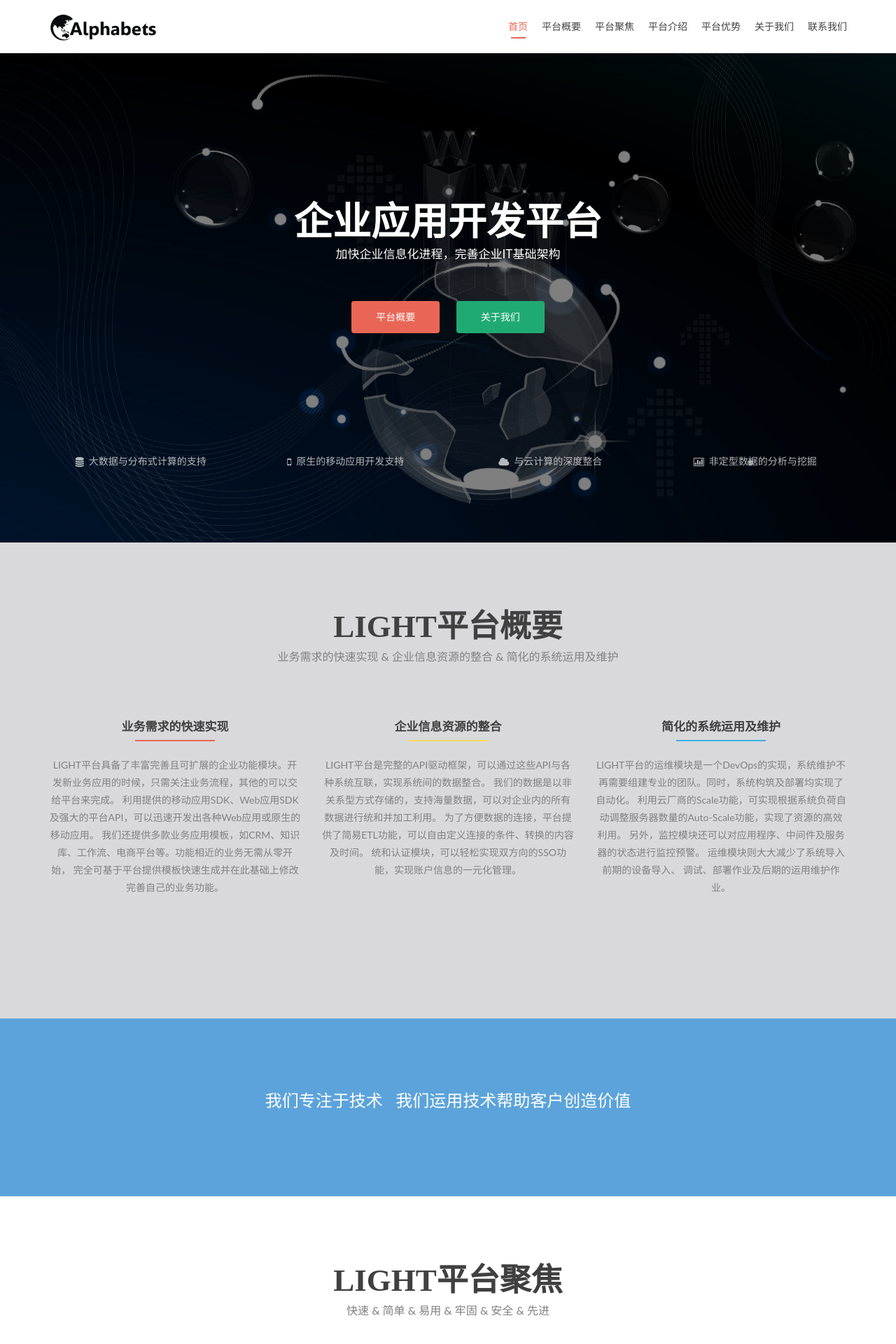
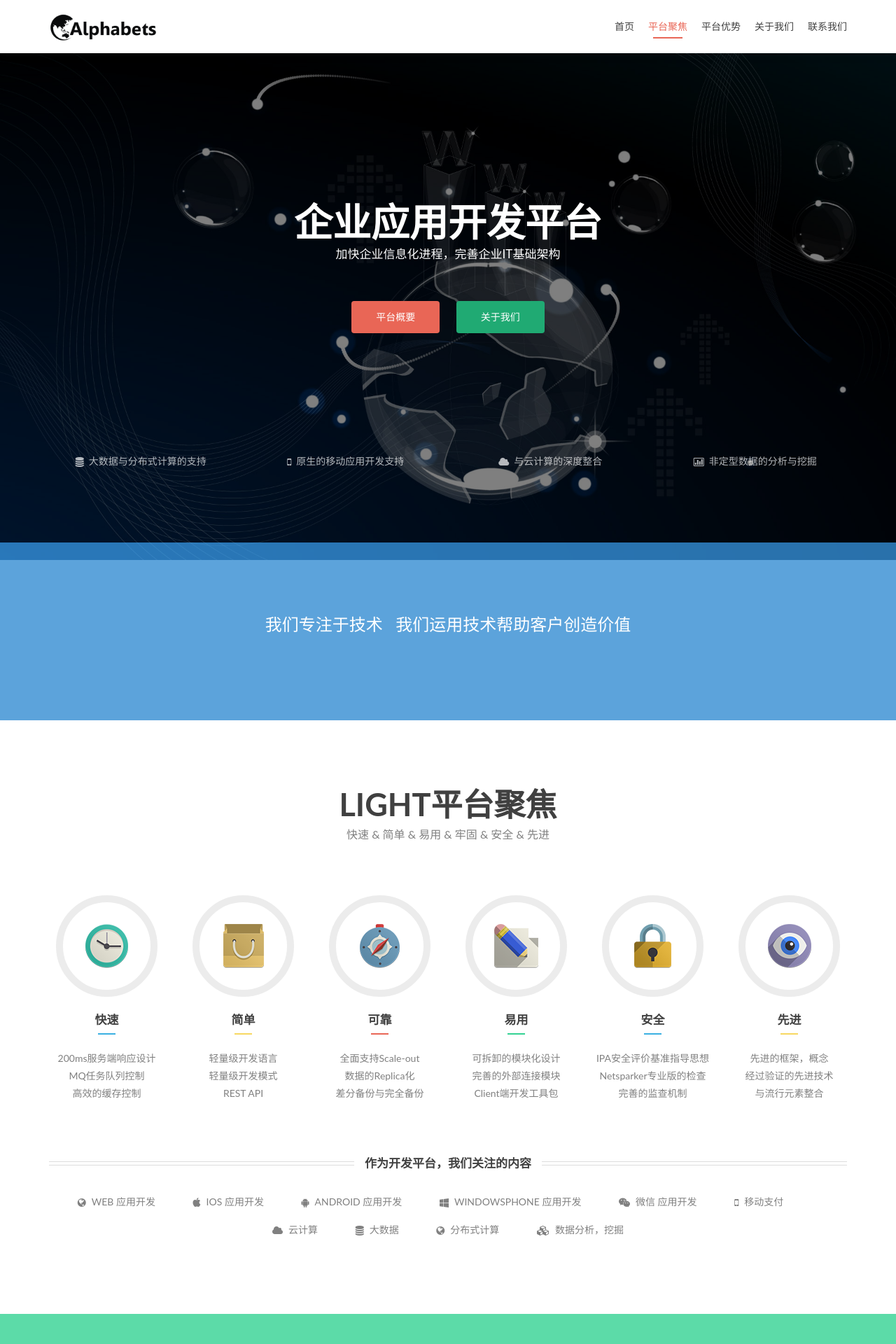
Before and after one commit to LightCircle/HomePage, a PHP site: page / in a window 1280 px wide. Shown: the top 1920 px of the page at 70% size. Run offline with PHP 8.4, Linux system fonts and the light colour scheme.

Commit message:
平台介绍统合修改

```diff
--- a/css/styles.css
+++ b/css/styles.css
@@ -102,7 +102,7 @@ h1,h2,h3,h4,h5,h6 {
 }
 
 h1,h2 {
-	font-family: 'STFangsong', 'Montserrat', 'sans-serif';
+	/*font-family: 'STFangsong', 'Montserrat', 'sans-serif';*/
 	font-weight: 700;
 	text-transform: uppercase;
 }
@@ -347,7 +347,7 @@ input:focus {
 -----------------------------------------*/
 
 /*** SECTION HEADERS ***/
-.focus,.works,.about-us,.features,.packages,.products,.testimonial,.contact-us {
+.focus,.works,.about-us,.packages,.products,.testimonial,.contact-us {
 	padding-top: 100px;
 }
 .section-header {
--- a/index.html
+++ b/index.html
@@ -71,10 +71,10 @@
 			<nav class="navbar-collapse bs-navbar-collapse collapse" role="navigation" style="height: 1px;">
 			<ul class="nav navbar-nav navbar-right responsive-nav main-nav-list">
 				<li><a href="#home">首页</a></li>
-        <li><a href="#service">平台概要</a></li>
+        <!--<li><a href="#service">平台概要</a></li>-->
         <li><a href="#focus">平台聚焦</a></li>
-				<li><a href="#works">平台介绍</a></li>
-        <li><a href="#features">平台优势</a></li>
+				<!--<li><a href="#works">平台介绍</a></li>-->
+        <li><a href="#works">平台优势</a></li>
 				<li><a href="#aboutus">关于我们</a></li>
 				<li><a href="#contact">联系我们</a></li>
 			</ul>
@@ -123,62 +123,6 @@
 </header> <!-- / END HOME SECTION  -->
 
 
-<!-- =========================
-   SERVICE SECTION
-============================== -->
-
-<section class="focus" id="service" style="background-color: #d9d9db;">
-  <div class="container">
-
-    <!-- SECTION HEADER -->
-    <div class="section-header">
-
-      <!-- SECTION TITLE -->
-      <h2 class="dark-text">Light平台概要</h2>
-
-      <!-- SHORT DESCRIPTION ABOUT THE SECTION -->
-      <h6>
-        业务需求的快速实现 &amp; 企业信息资源的整合 &amp; 简化的系统运用及维护
-      </h6>
-    </div>
-    <!-- / END SECTION HEADER -->
-
-    <!-- 3 SERVICE BOXES -->
-    <div class="row">
-
-      <!-- FIRST SERVICE BOXES -->
-      <div class="col-lg-4 col-sm-4 focus-box red">
-        <h5 class="red-border-bottom">业务需求的快速实现</h5> <!-- FOCUS HEADING -->
-        <p> <!-- SERVICE DESCRIPTION -->
-          LIGHT平台具备了丰富完善且可扩展的企业功能模块。开发新业务应用的时候，只需关注业务流程，其他的可以交给平台来完成。
-          利用提供的移动应用SDK、Web应用SDK及强大的平台API，可以迅速开发出各种Web应用或原生的移动应用。 我们还提供多款业务应用模板，如CRM、知识库、工作流、电商平台等。功能相近的业务无需从零开始，
-          完全可基于平台提供模板快速生成并在此基础上修改完善自己的业务功能。
-        </p>
-      </div>
-      <!-- / END FIRST SERVICE BOX. Other boxes has same format -->
-
-      <div class="col-lg-4 col-sm-4 focus-box yellow">
-        <h5 class="yellow-border-bottom">企业信息资源的整合</h5>
-        <p>
-          LIGHT平台是完整的API驱动框架，可以通过这些API与各种系统互联，实现系统间的数据整合。 我们的数据是以非关系型方式存储的，支持海量数据，可以对企业内的所有数据进行统和并加工利用。 为了方便数据的连接，平台提供了简易ETL功能，可以自由定义连接的条件、转换的内容及时间。
-          统和认证模块，可以轻松实现双方向的SSO功能，实现账户信息的一元化管理。
-        </p>
-      </div>
-
-      <div class="col-lg-4 col-sm-4 focus-box blue">
-        <h5 class="blue-border-bottom">简化的系统运用及维护</h5>
-        <p>
-          LIGHT平台的运维模块是一个DevOps的实现，系统维护不再需要组建专业的团队。同时，系统构筑及部署均实现了自动化。
-          利用云厂商的Scale功能，可实现根据系统负荷自动调整服务器数量的Auto-Scale功能，实现了资源的高效利用。 另外，监控模块还可以对应用程序、中间件及服务器的状态进行监控预警。 运维模块则大大减少了系统导入前期的设备导入、
-          调试、部署作业及后期的运用维护作业。
-        </p>
-      </div>
-    </div>
-    <!-- / END 3 SERVICE BOXES -->
-
-  </div> <!-- / END CONTAINER -->
-</section>  <!-- / END SERVICE SECTION -->
-
 <section class="separator-one" style="background: rgba(52, 140, 210, 0.8);">
   <div class="color-overlay">
     <h3 class="container text">
@@ -186,6 +130,61 @@
     </h3>
   </div>
 </section>  <!-- / END SEPARATOR -->
+<!-- =========================
+   SERVICE SECTION
+============================== -->
+
+<!--<section class="focus" id="service" style="background-color: #d9d9db;">-->
+  <!--<div class="container">-->
+
+    <!--&lt;!&ndash; SECTION HEADER &ndash;&gt;-->
+    <!--<div class="section-header">-->
+
+      <!--&lt;!&ndash; SECTION TITLE &ndash;&gt;-->
+      <!--<h2 class="dark-text">Light平台概要</h2>-->
+
+      <!--&lt;!&ndash; SHORT DESCRIPTION ABOUT THE SECTION &ndash;&gt;-->
+      <!--<h6>-->
+        <!--业务需求的快速实现 &amp; 企业信息资源的整合 &amp; 简化的系统运用及维护-->
+      <!--</h6>-->
+    <!--</div>-->
+    <!--&lt;!&ndash; / END SECTION HEADER &ndash;&gt;-->
+
+    <!--&lt;!&ndash; 3 SERVICE BOXES &ndash;&gt;-->
+    <!--<div class="row">-->
+
+      <!--&lt;!&ndash; FIRST SERVICE BOXES &ndash;&gt;-->
+      <!--<div class="col-lg-4 col-sm-4 focus-box red">-->
+        <!--<h5 class="red-border-bottom">业务需求的快速实现</h5> &lt;!&ndash; FOCUS HEADING &ndash;&gt;-->
+        <!--<p> &lt;!&ndash; SERVICE DESCRIPTION &ndash;&gt;-->
+          <!--LIGHT平台具备了丰富完善且可扩展的企业功能模块。开发新业务应用的时候，只需关注业务流程，其他的可以交给平台来完成。-->
+          <!--利用提供的移动应用SDK、Web应用SDK及强大的平台API，可以迅速开发出各种Web应用或原生的移动应用。 我们还提供多款业务应用模板，如CRM、知识库、工作流、电商平台等。功能相近的业务无需从零开始，-->
+          <!--完全可基于平台提供模板快速生成并在此基础上修改完善自己的业务功能。-->
+        <!--</p>-->
+      <!--</div>-->
+      <!--&lt;!&ndash; / END FIRST SERVICE BOX. Other boxes has same format &ndash;&gt;-->
+
+      <!--<div class="col-lg-4 col-sm-4 focus-box yellow">-->
+        <!--<h5 class="yellow-border-bottom">企业信息资源的整合</h5>-->
+        <!--<p>-->
+          <!--LIGHT平台是完整的API驱动框架，可以通过这些API与各种系统互联，实现系统间的数据整合。 我们的数据是以非关系型方式存储的，支持海量数据，可以对企业内的所有数据进行统和并加工利用。 为了方便数据的连接，平台提供了简易ETL功能，可以自由定义连接的条件、转换的内容及时间。 -->
+          <!--统和认证模块，可以轻松实现双方向的SSO功能，实现账户信息的一元化管理。-->
+        <!--</p>-->
+      <!--</div>-->
+
+      <!--<div class="col-lg-4 col-sm-4 focus-box blue">-->
+        <!--<h5 class="blue-border-bottom">简化的系统运用及维护</h5>-->
+        <!--<p>-->
+          <!--LIGHT平台的运维模块是一个DevOps的实现，系统维护不再需要组建专业的团队。同时，系统构筑及部署均实现了自动化。-->
+          <!--利用云厂商的Scale功能，可实现根据系统负荷自动调整服务器数量的Auto-Scale功能，实现了资源的高效利用。 另外，监控模块还可以对应用程序、中间件及服务器的状态进行监控预警。 运维模块则大大减少了系统导入前期的设备导入、-->
+          <!--调试、部署作业及后期的运用维护作业。-->
+        <!--</p>-->
+      <!--</div>-->
+    <!--</div>-->
+    <!--&lt;!&ndash; / END 3 SERVICE BOXES &ndash;&gt;-->
+
+  <!--</div> &lt;!&ndash; / END CONTAINER &ndash;&gt;-->
+<!--</section>  &lt;!&ndash; / END SERVICE SECTION &ndash;&gt;-->
 
 <!-- =========================
    FOCUS SECTION
@@ -336,11 +335,11 @@
 	<div class="section-header">
 
 		<!-- SECTION TITLE -->
-		<h2 class="dark-text">Light平台介绍</h2>
+		<h2 class="dark-text">Light平台优势</h2>
 
 		<!-- SHORT DESCRIPTION ABOUT THE SECTION -->
 		<h6>
-      Light平台随着企业业务的发展而不断丰富与完善。
+      平台随着企业业务的发展而不断丰富与完善<br>我们为您提供企业应用所需系统和独立模块
 		</h6>
 	</div>
 	<!-- / END SECTION HEADER -->
@@ -402,13 +401,13 @@
 
 		  <!-- PROJECT -->
       <li style="width: 33%; padding-right: 5px; padding-bottom: 5px;">
-      <a href="project4.html" class="more"><img src="images/portfolio/4.png"  alt="project"/>
+      <a href="project4.html" class="more"><img src="images/portfolio/7.png"  alt="project"/>
 			<div class="project-info">
 				<div class="project-details">
 					<h5 class="white-text red-border-bottom">
-					  模式</h5>
+					  Value</h5>
 					<div class="details white-text">
-						平台及产品的发展模式
+						企业级应用平台三大价值
 					</div>
 				</div>
 			</div>
@@ -422,9 +421,9 @@
 			<div class="project-info">
 				<div class="project-details">
 					<h5 class="white-text red-border-bottom">
-            系统结构</h5>
+            Architecture</h5>
 					<div class="details white-text">
-            平台的系统结构及概念
+            平台的系统架构
 					</div>
 				</div>
 			</div>
@@ -434,13 +433,13 @@
 
       <!-- PROJECT -->
       <li style="width: 33%; padding-right: 5px; padding-bottom: 5px;">
-      <a href="project6.html" class="more"><img src="images/portfolio/6.png" alt="project"/>
+      <a href="project6.html" class="more"><img src="images/portfolio/8.png" alt="project"/>
 			<div class="project-info">
 				<div class="project-details">
 					<h5 class="white-text red-border-bottom">
-					  产品与服务</h5>
+					  Products</h5>
 					<div class="details white-text">
-            我们的产品及服务与平台的关系
+            基于平台的产品及服务
 					</div>
 				</div>
 			</div>
@@ -512,44 +511,22 @@
 
 
 <!-- =========================
-   NEWSETTER
-============================== -->
-
-<section class="newsletter" id="newsletter">
-  <div class="container">
-    <h3 class="white-text">Stay in touch</h3> <!-- NEWSLETTER SECTION HEADING -->
-    <div class="sub-heading white-text">
-      Sign Up for Email Updates on on News &amp; Offers
-    </div>
-
-    <!-- SUBSCRIPTION FORM -->
-    <form action="#" class="subscription" role="form">
-      <input type="email" placeholder="Enter email" class="form-control input-box">
-      <button class="btn btn-primary custom-button red-btn">Sign Up</button>
-    </form>
-    <!-- / END SUBSCRIPTION FORM -->
-
-  </div> <!-- / END CONTAINER -->
-</section> <!-- / END NEWSLETTER SECTION -->
-
-
-<!-- =========================
    FEATURES SECTION
 ============================== -->
 <section class="features" id="features">
 <div class="container">
 
 		<!-- SECTION HEADER -->
-	<div class="section-header">
+	<!--<div class="section-header">-->
 
 		<!-- SECTION TITLE -->
-		<h2 class="dark-text">Light平台优势</h2>
+		<!--<h2 class="dark-text">十大特点</h2>-->
 
 		<!-- SHORT DESCRIPTION ABOUT THE SECTION -->
-		<h6>
-			我们为您提供企业应用所需的子系统 & 模块
-		</h6>
-	</div>
+		<!--<h6>-->
+			<!--我们为您提供企业应用所需的子系统 & 模块-->
+		<!--</h6>-->
+	<!--</div>-->
 	<!-- / END SECTION HEADER -->
 
 	<!-- FEATURS -->
@@ -691,6 +668,27 @@
 </div> <!-- / END CONTAINER -->
 </section> <!-- / END FEATURES SECTION -->
 
+
+<!-- =========================
+   NEWSETTER
+============================== -->
+
+<section class="newsletter" id="newsletter">
+  <div class="container">
+    <h3 class="white-text">如果您感兴趣 请让我们知道</h3> <!-- NEWSLETTER SECTION HEADING -->
+    <!--<div class="sub-heading white-text">-->
+      <!--请让我们知道-->
+    <!--</div>-->
+
+    <!-- SUBSCRIPTION FORM -->
+    <form action="#" class="subscription" role="form">
+      <!--<input type="email" placeholder="Enter email" class="form-control input-box">-->
+      <button class="btn btn-primary custom-button red-btn">说点什么</button>
+    </form>
+    <!-- / END SUBSCRIPTION FORM -->
+
+  </div> <!-- / END CONTAINER -->
+</section> <!-- / END NEWSLETTER SECTION -->
 
 <!-- =========================
    ABOUT US SECTION
```
Also changed, not shown: project4.html (+17 -11 lines), project5.html (+10 -6 lines), project6.html (+13 -7 lines), images/portfolio/7.jpg (deleted), images/portfolio/7.png (added), images/portfolio/8.jpg (deleted), images/portfolio/9.jpg (deleted), 1 other file.
